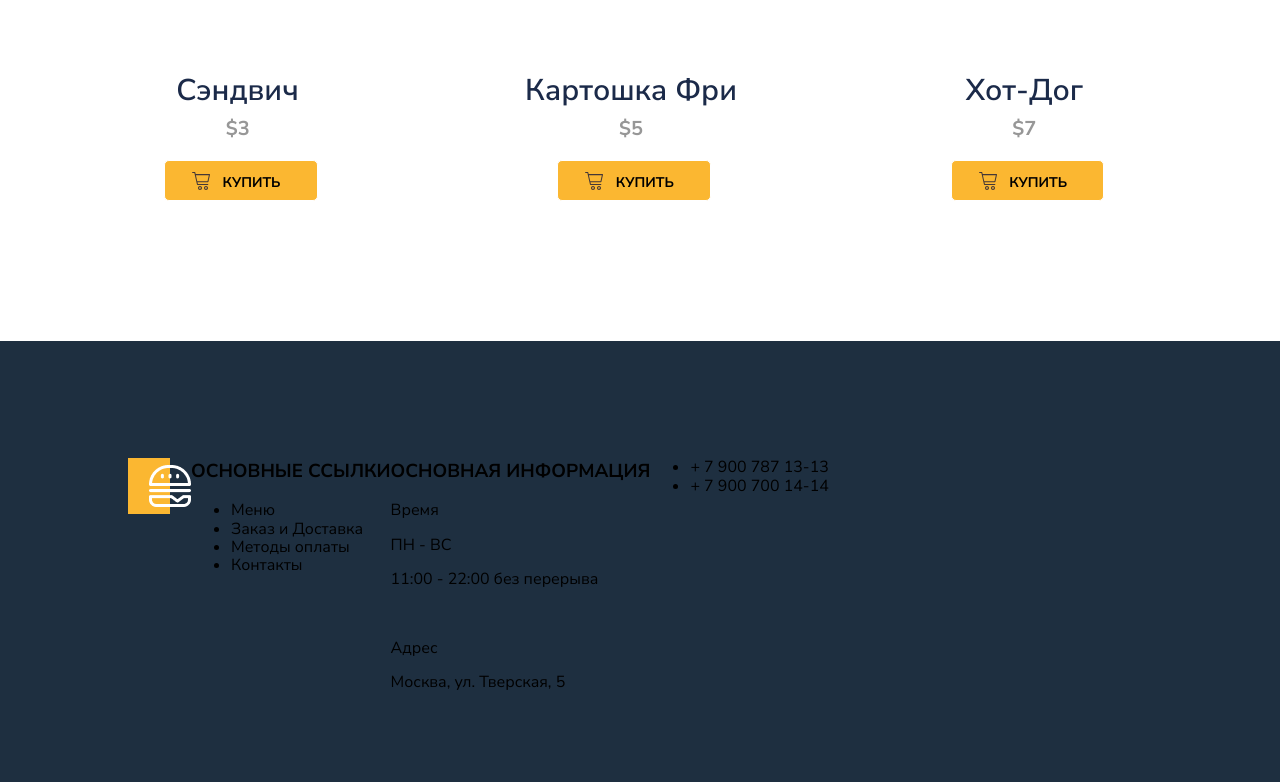
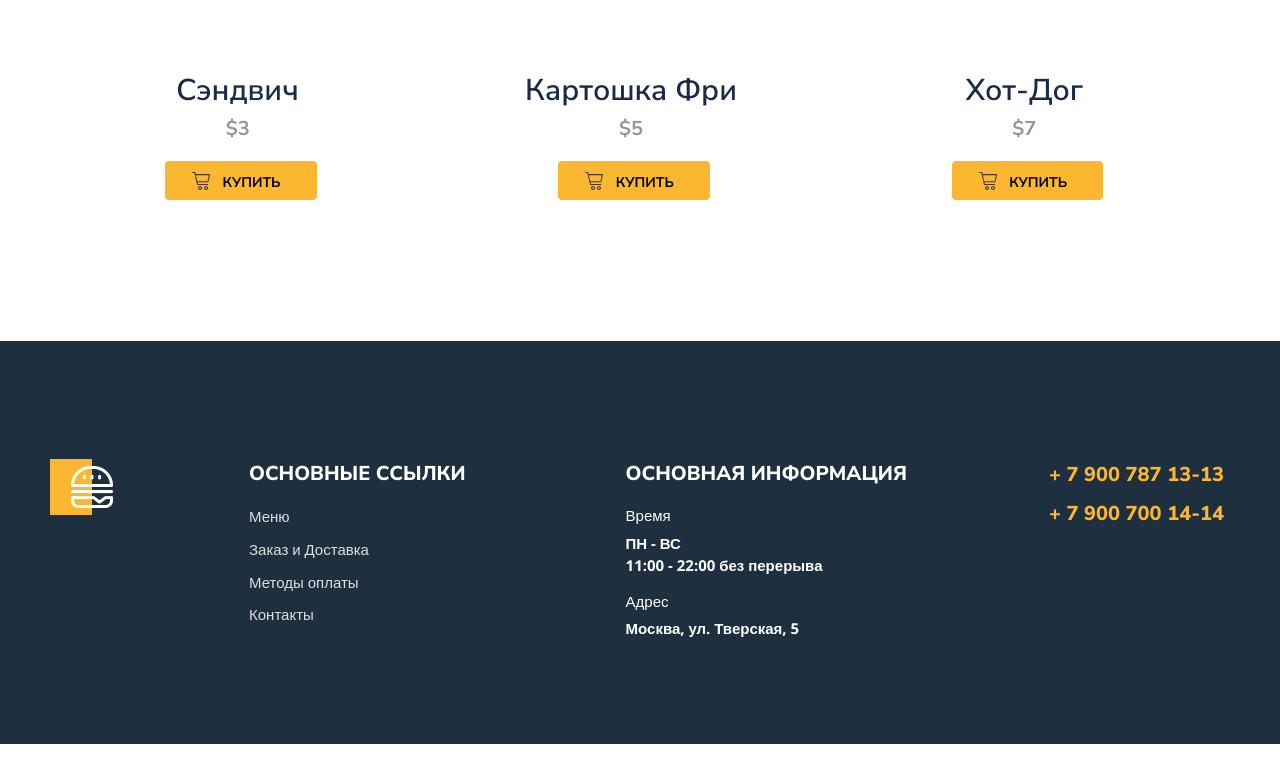
Before and after one commit to VladHT/Module01-Burger, a plain HTML site: page burger/index.html in a window 1280 px wide. Shown: the part 2708-3490 px from the top of the page. After the commit the page ends 3452 px from the top, so only its background shows below. Drawn offline with nearby package versions, Linux system fonts and the light colour scheme.

Commit message:
add files

```diff
--- a/burger/index.html
+++ b/burger/index.html
@@ -68,7 +68,6 @@
                 <option value="">Новое</option>
                 <option value="">Популярное</option>
                 <option value="">Акция</option>
-                <img src="images/strelka.svg" alt="">
             </select>
         </div>
         <div class="shop">
@@ -188,25 +187,24 @@
             <div class="logo-vniz">
                 <img src="images/Icon-niz.png" alt="">
             </div>
-            <div class="links">
-                <h3>ОСНОВНЫЕ ССЫЛКИ</h3>
+            <div class="info-1">
+                <h2>ОСНОВНЫЕ ССЫЛКИ</h2>
                 <ul>
-                    <li>Меню</li>
-                    <li>Заказ и Доставка</li>
-                    <li>Методы оплаты</li>
-                    <li>Контакты</li>
+                    <li><a href="">Меню</a></li>
+                    <li><a href="">Заказ и Доставка</a></li>
+                    <li><a href="">Методы оплаты</a></li>
+                    <li><a href="">Контакты</a></li>
                 </ul>
             </div>
-            <div class="info-niz">
-                <h3>ОСНОВНАЯ ИНФОРМАЦИЯ</h3>
-                    <p>Время</p>
-                    <p>ПН - ВС</p>
-                    <p>11:00 - 22:00 без перерыва</p>
-                    <br>
-                    <p>Адрес</p>
-                    <p>Москва, ул. Тверская, 5</p>
+            <div class="info-2">
+                <h2>ОСНОВНАЯ ИНФОРМАЦИЯ</h2>
+                    <p class="mini-titl">Время</p>
+                    <p class="mini-titl-info">ПН - ВС <br>
+                    11:00 - 22:00 без перерыва</p>
+                    <p class="mini-titl2">Адрес</p>
+                    <p class="mini-titl-info2">Москва, ул. Тверская, 5</p>
             </div>
-            <div class="tel">
+            <div class="info-3">
                 <ul>
                     <li>+ 7 900 787 13-13</li>
                     <li>+ 7 900 700 14-14</li>
--- a/burger/styles/st.css
+++ b/burger/styles/st.css
@@ -327,16 +327,96 @@ aside{
 }
 .niz{
     display: flex;
-    padding-bottom: 118px;
-    padding-top: 101px;
-    justify-content: flex-start;
+    justify-content: space-between;
+    margin: 0 auto;
+    padding-bottom: 90px;
+    padding-top: 118px;
+    max-width: 1180px;
 }
 footer{
     margin-top: 140px;
     max-width: 100%;
     background-color: #1E2F40;
 }
-.logo-vniz{
+.info-1{
+    color: #FFF;
+    margin-right: 24px;
+    margin-top: 3px;
+}
+.info-2{
+    color: #FFF;
+    margin-right: 6px;
+}
+.info-3{
+    color: #FFF;
+}
+.info-1 > ul{
+    font-family: 'Open Sans', sans-serif;
+    color: #DEDEDE;
+    line-height: 2;
+    list-style-type: none;
+    padding: 0;
+    font-weight: 400;
+    font-size: 15px;
+    line-height: 2.18;
+}
+.info-1 a{
+    text-decoration: none;
+    text-transform: none;
+    color: #DEDEDE;
+}
+.info-1 h2{
+    margin-top: 0;
+    margin-bottom: 14px;
+    font-weight: 800;
+    font-size: 20px;
+}
+.info-3 > ul{
+    font-weight: 800;
+    font-size: 20px;
+    color: #FBB731;
+    line-height: 1.91;
+    list-style-type: none;
+    padding-left: 0;
+    margin: 0px;
+    margin-right: 6px;
+    margin-top: -3px;
+}
+.info-3 h2{
+    font-weight: 800;
+    font-size: 20px;
+}
+.info-2 h2{
+    font-weight: 800;
+    font-size: 20px;
+    margin-top: 3px;
+    margin-bottom: 1px;
+}
+.mini-titl{
+    font-family: 'Open Sans', sans-serif;
+    font-weight: 400;
+    font-size: 15px;
+    margin-top: 0;
+    margin-top: 22px;
+    margin-bottom: -8px;
+}
+.mini-titl-info{
+    font-family: 'Open Sans', sans-serif;
+    font-weight: 700;
+    font-size: 15px;
+    line-height: 1.5;
+}
+.mini-titl2{
+    font-family: 'Open Sans', sans-serif;
+    font-weight: 400;
+    font-size: 15px;
+    margin-top: 0;
     margin-top: 16px;
-    margin-left: 128px;
+    margin-bottom: -8px;
 }
+.mini-titl-info2{
+    font-family: 'Open Sans', sans-serif;
+    font-weight: 700;
+    font-size: 15px;
+    line-height: 1.5;
+}
```
